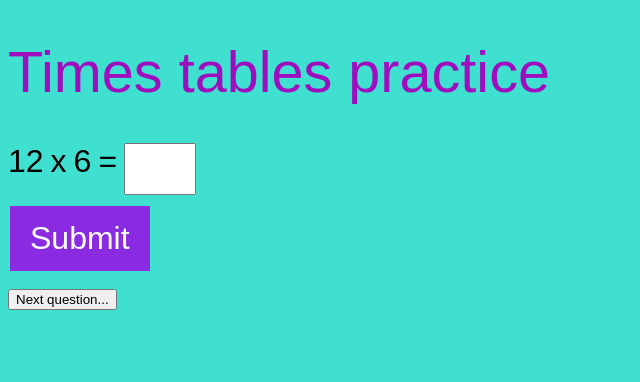
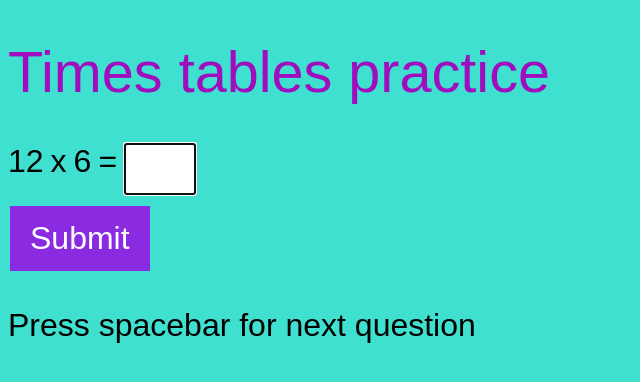
Before and after one commit to chrisrusselldigital/timestables, a PHP site: page / in a window 1280 px wide. Shown: the top 382 px of the page, without its empty margins (0-640 px from the left). Run offline with PHP 8.4, Linux system fonts and the light colour scheme.

Commit message:
Updates UI

```diff
--- a/index.html
+++ b/index.html
@@ -9,19 +9,18 @@
     <h1>Times tables practice</h1>
     <form id="answer" onSubmit="parseAnswer(); return false;">
 
-<label>
+
        <div id="firstpart" class="question"></div>
        <div id="times" class="question"> x </div>
        <div id="secondpart" class="question"></div>
        <div id="equals" class="question"> = </div>
-</label>
-  <p></p>
-      <input type="number" id="MyAnswer" size="2"></input>
-      <input type="submit" name="button" value="Submit"></input>
+
+      <input class="question" type="number" id="MyAnswer" size="2" autofocus></input>
+      <input class="question" type="submit" name="button" value="Submit"></input>
     </form>
-    <div id="button-wrapper">
-    <button id="clear" onClick="nextQuestion();">Next question...</button>
-    </div>
+
+    <p>Press spacebar for next question</p>
+
     <br>
     <div id="feedback"></div>
     <script type="text/javascript" src="tables.js"></script>
--- a/tables.css
+++ b/tables.css
@@ -3,17 +3,12 @@ h1 {
   font-weight: 500;
   font-size: 1.8em;
   color: #9f0dbf;
-
 }
 
 body {
   font-family: sans-serif;
   background-color: turquoise;
   font-size: 2em;
-}
-
-label {
-  display: block;
 }
 
 input[type=number] {
@@ -25,7 +20,7 @@ input[type=number] {
   font-size: 1em;
 }
 
-input[type=button], input[type=submit], input[type=reset] {
+input[type=button], input[type=submit] {
   background-color: #8A2BE2;
   font-size: 1em;
   color: white;
@@ -33,7 +28,6 @@ input[type=button], input[type=submit], input[type=reset] {
   padding: 14px 20px;
   margin: 4px 2px;
 }
-
 
 /* Removes arrows in number input */
 
@@ -49,12 +43,7 @@ input[type=number] {
   -moz-appearance: textfield;
 }
 
-
 div.question {
   float: left;
   margin-right: 7px;
 }
-
-.clearBoth {
-  clear:both;
-}
--- a/tables.js
+++ b/tables.js
@@ -4,7 +4,7 @@
 var solution = multiplier * multiplicand;
 document.getElementById("firstpart").innerHTML = multiplier;
 document.getElementById("secondpart").innerHTML = multiplicand;
-
+window.onload = nextQuestion;
 
 function parseAnswer() {
   if (document.getElementById('MyAnswer').value == solution) {
@@ -20,5 +20,9 @@
 }
 
 function nextQuestion() {
-  location.reload();
+  document.body.onkeyup = function(e){
+      if(e.keyCode == 32){
+        location.reload();
+      }
+  }
 }
```
